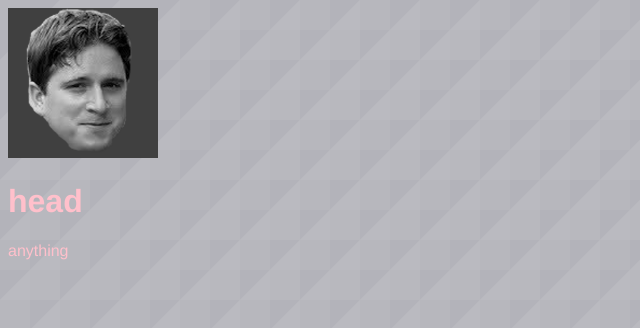
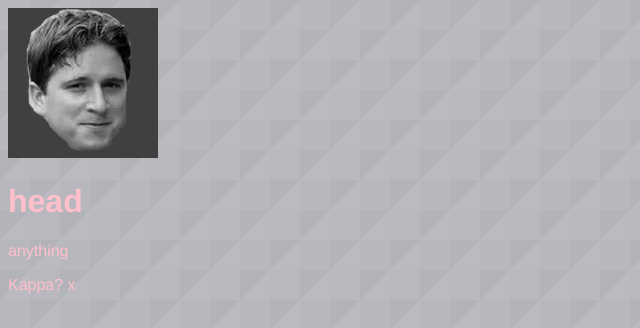
Before and after one commit to x14552067/miscrepo, a plain HTML site: page index.html in a window 1280 px wide. Shown: the full height of the page, 0-640 px from the left. Drawn offline with Linux system fonts and the light colour scheme.

Commit message:
Version 3.6

```diff
--- a/index.html
+++ b/index.html
@@ -13,9 +13,11 @@
 			<img src="Kappa.gif" style="width:150px;height:150px;" />
 	<h1> head </h1>
 	<p> anything </p>
+	<a href-"page2.html"> Kappa? </a>
+
 
 		</body>
 
 
 
-</html>
+</html>x
```
